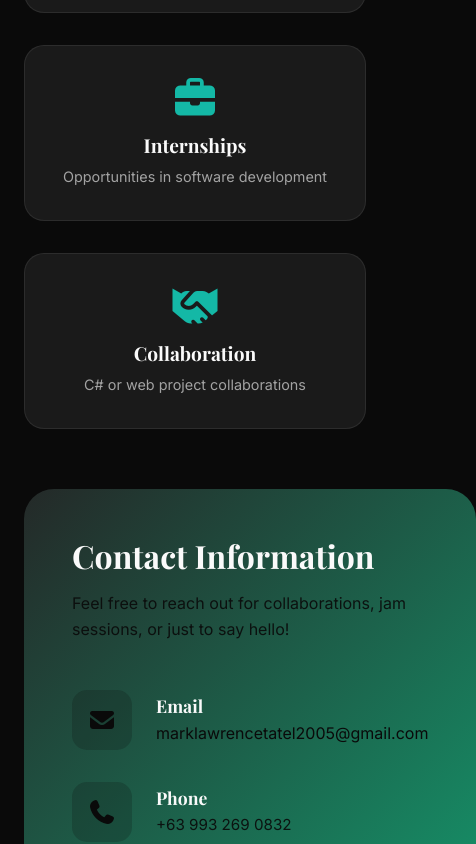
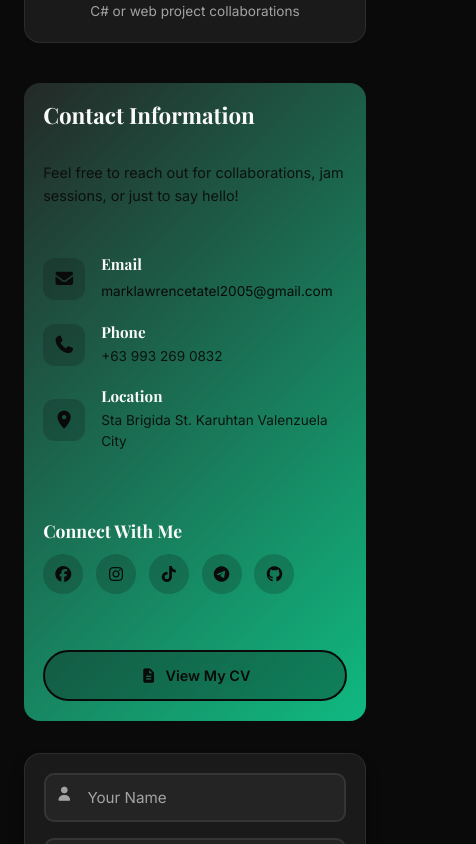
Before and after one commit to Conessss/WebSysPortfolio, a plain HTML site: page contact.html in a window 390 px wide. Shown: the part 700-1544 px from the top of the page, 476 px wide, since content can reach past the window. Drawn offline with nearby package versions, Linux system fonts and the light colour scheme.

```diff
--- a/style.css
+++ b/style.css
@@ -1420,9 +1420,12 @@
     font-weight: 600;
 }
 
+
 /* ===================================
-   CONTACT PAGE
+   CONTACT PAGE - MOBILE FIXES
    =================================== */
+
+/* Base contact styles (already in your CSS) */
 .contact-section {
     padding: 80px 0;
     background: var(--bg-primary);
@@ -1680,6 +1683,303 @@
 .form-group.floating textarea:focus ~ i {
     color: var(--accent-primary);
 }
+
+/* ===================================
+   CONTACT PAGE - MOBILE MEDIA QUERIES
+   =================================== */
+
+/* Tablet breakpoint (768px - 1024px) */
+@media (max-width: 1024px) {
+    .contact-wrapper {
+        grid-template-columns: 1fr;
+        gap: 3rem;
+        max-width: 700px;
+    }
+
+    .contact-info-panel {
+        padding: 2.5rem;
+        border-radius: 24px;
+    }
+
+    .contact-form-panel {
+        padding: 2.5rem;
+        border-radius: 24px;
+    }
+
+    .open-for-grid {
+        grid-template-columns: repeat(2, 1fr);
+        gap: 1.5rem;
+    }
+}
+
+/* Mobile breakpoint (up to 768px) */
+@media (max-width: 768px) {
+    .contact-section {
+        padding: 40px 0;
+    }
+
+    .contact-header {
+        padding: 120px 0 60px;
+    }
+
+    .contact-header .page-title {
+        font-size: 2.2rem;
+    }
+
+    .contact-header .page-subtitle {
+        font-size: 1rem;
+    }
+
+    .open-for-section {
+        margin-bottom: 40px;
+    }
+
+    .open-for-section .section-heading {
+        font-size: 1.8rem;
+        margin-bottom: 1.5rem;
+    }
+
+    .open-for-grid {
+        grid-template-columns: 1fr;
+        gap: 1rem;
+    }
+
+    .open-for-card {
+        padding: 1.5rem;
+        border-radius: 16px;
+    }
+
+    .open-for-card i {
+        font-size: 2rem;
+    }
+
+    .open-for-card h3 {
+        font-size: 1.1rem;
+    }
+
+    .contact-wrapper {
+        grid-template-columns: 1fr;
+        gap: 2rem;
+        padding: 0;
+    }
+
+    .contact-info-panel {
+        padding: 1.5rem;
+        border-radius: 20px;
+        gap: 1.5rem;
+    }
+
+    .panel-title {
+        font-size: 1.6rem;
+        margin-bottom: 0.5rem;
+    }
+
+    .panel-desc {
+        font-size: 0.95rem;
+        margin-bottom: 1.5rem;
+    }
+
+    .contact-methods {
+        margin-bottom: 1.5rem;
+    }
+
+    .contact-method {
+        gap: 1rem;
+        margin-bottom: 1.2rem;
+    }
+
+    .method-icon {
+        width: 48px;
+        height: 48px;
+        border-radius: 12px;
+        font-size: 1.2rem;
+    }
+
+    .method-details h3 {
+        font-size: 1rem;
+    }
+
+    .method-details a,
+    .method-details p {
+        font-size: 0.9rem;
+        word-break: break-word;
+    }
+
+    .social-connect h3 {
+        font-size: 1.1rem;
+        margin-bottom: 0.8rem;
+    }
+
+    .social-icons-large {
+        gap: 0.8rem;
+        flex-wrap: wrap;
+    }
+
+    .social-icon {
+        width: 44px;
+        height: 44px;
+        font-size: 1.1rem;
+    }
+
+    .btn-resume {
+        padding: 12px 20px;
+        font-size: 0.9rem;
+    }
+
+    .contact-form-panel {
+        padding: 1.5rem;
+        border-radius: 20px;
+    }
+
+    .form-row {
+        grid-template-columns: 1fr;
+        gap: 1rem;
+        margin-bottom: 1rem;
+    }
+
+    .form-group.floating input,
+    .form-group.floating textarea {
+        padding: 0.9rem 0.9rem 0.9rem 2.5rem;
+        font-size: 16px; /* Prevents iOS zoom on focus */
+        border-radius: 10px;
+    }
+
+    .form-group.floating textarea {
+        min-height: 100px;
+    }
+
+    .form-group.floating label {
+        left: 2.5rem;
+        top: 0.9rem;
+        font-size: 0.95rem;
+    }
+
+    .form-group.floating i {
+        left: 0.8rem;
+        top: 1rem;
+        font-size: 0.9rem;
+    }
+
+    .form-group.floating input:focus ~ label,
+    .form-group.floating textarea:focus ~ label,
+    .form-group.floating input:not(:placeholder-shown) ~ label,
+    .form-group.floating textarea:not(:placeholder-shown) ~ label {
+        top: -0.4rem;
+        left: 0.8rem;
+        font-size: 0.8rem;
+    }
+
+    .btn-submit {
+        padding: 12px;
+        font-size: 0.95rem;
+    }
+}
+
+/* Small mobile breakpoint (up to 480px) */
+@media (max-width: 480px) {
+    .contact-header {
+        padding: 100px 0 50px;
+    }
+
+    .contact-header .page-title {
+        font-size: 1.8rem;
+    }
+
+    .contact-header .page-subtitle {
+        font-size: 0.9rem;
+    }
+
+    .open-for-section .section-heading {
+        font-size: 1.5rem;
+    }
+
+    .open-for-card {
+        padding: 1.2rem;
+    }
+
+    .open-for-card i {
+        font-size: 1.8rem;
+    }
+
+    .open-for-card h3 {
+        font-size: 1rem;
+    }
+
+    .open-for-card p {
+        font-size: 0.85rem;
+    }
+
+    .contact-info-panel {
+        padding: 1.2rem;
+        border-radius: 16px;
+    }
+
+    .panel-title {
+        font-size: 1.4rem;
+    }
+
+    .panel-desc {
+        font-size: 0.9rem;
+    }
+
+    .method-icon {
+        width: 42px;
+        height: 42px;
+        font-size: 1.1rem;
+    }
+
+    .method-details h3 {
+        font-size: 0.95rem;
+    }
+
+    .method-details a,
+    .method-details p {
+        font-size: 0.85rem;
+    }
+
+    .social-icon {
+        width: 40px;
+        height: 40px;
+        font-size: 1rem;
+    }
+
+    .contact-form-panel {
+        padding: 1.2rem;
+        border-radius: 16px;
+    }
+
+    .form-group.floating input,
+    .form-group.floating textarea {
+        padding: 0.8rem 0.8rem 0.8rem 2.2rem;
+        font-size: 16px;
+    }
+
+    .form-group.floating label {
+        left: 2.2rem;
+        top: 0.8rem;
+    }
+
+    .form-group.floating i {
+        left: 0.7rem;
+        top: 0.9rem;
+    }
+}
+
+/* Touch device optimizations */
+@media (hover: none) and (pointer: coarse) {
+    .open-for-card:hover {
+        transform: none;
+    }
+
+    .social-icon:hover {
+        transform: none;
+    }
+
+    .contact-method {
+        -webkit-tap-highlight-color: transparent;
+    }
+}
+
 
 /* ===================================
    CV / RESUME PAGE
```
